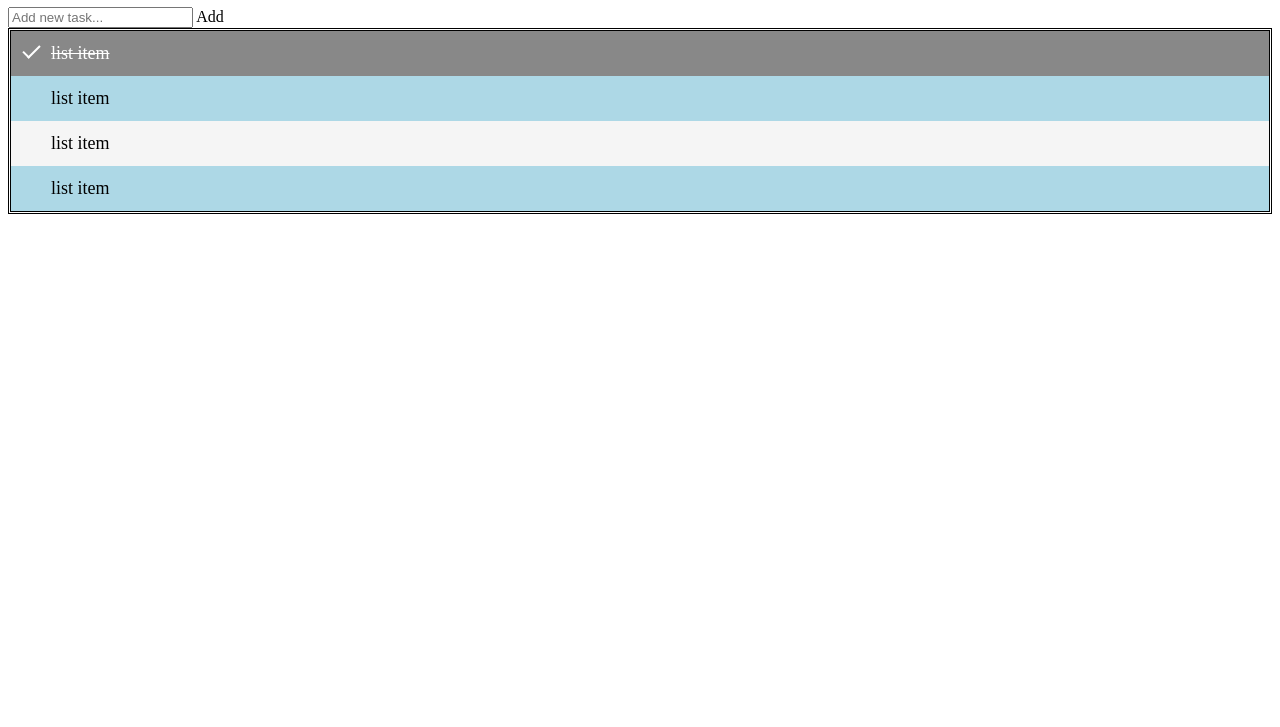
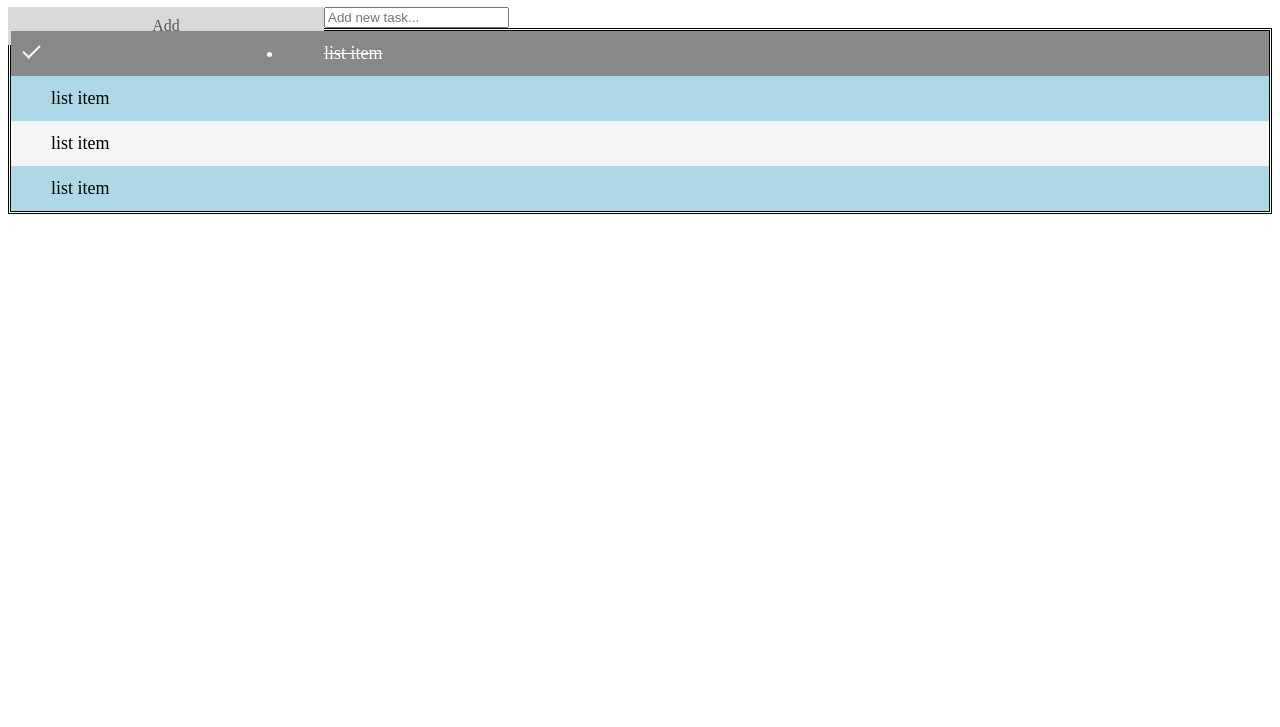
Before and after one commit to Lrivaslo5/todoList, a plain HTML site: page index.html in a window 1280 px wide. Shown: the part 73-800 px from the top of the page. Drawn offline with Linux system fonts and the light colour scheme.

Commit message:
Adding style to "Add" button

```diff
--- a/style.css
+++ b/style.css
@@ -54,4 +54,19 @@ ul li.done::before {
     width: 7px;
 }
 
-/*  */
+/* Add style "Add" to the button */
+.addBtn{
+    padding: 10px;
+    width: 25%;
+    background: #d9d9d9;
+    color: #555;
+    float: left;
+    text-align: center;
+    font-size: 16px;
+    cursor: pointer;
+    transition: 0.3s;
+    border-radius: 0;
+}
+.addBtn:hover{
+    background-color: #bbb;
+}
```
